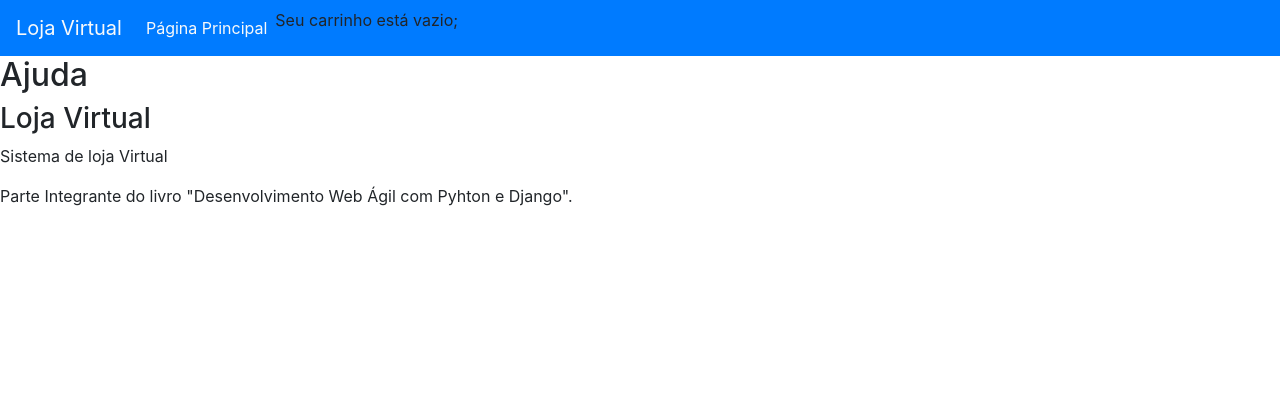
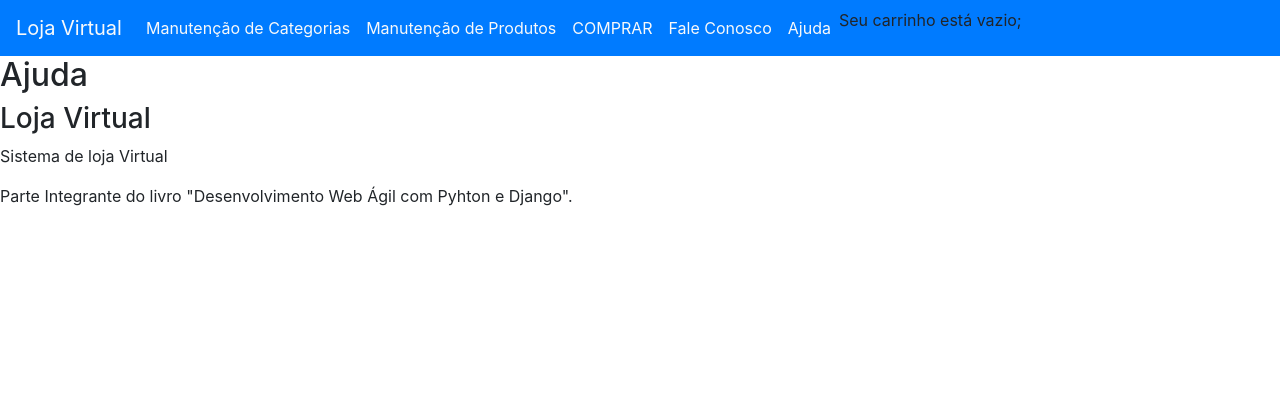
Before and after one commit to filipevsco/lojavirtual-altabooks, a Django app: template prj_lojavirtual/templates/ajuda.html in a window 1280 px wide. Shown: the top 420 px of the page. Run offline with Django 3.2, Linux system fonts and the light colour scheme; the template is opened without the code that fills it, so the values that code supplies are empty; some libraries are stand-ins or nearby versions.

Commit message:
projeto livro finalizado

```diff
--- a/prj_lojavirtual/templates/snippets/barra_navegacao.html
+++ b/prj_lojavirtual/templates/snippets/barra_navegacao.html
@@ -12,8 +12,28 @@
             id="navbarSupportedContent">
         <ul class="navbar-nav mr-auto">
             <li class="nav-item">
-                <a class="nav-link text-light" href="/">
-                    Página Principal
+                <a class="nav-link text-light" href="/admin/main/categoria/">
+                    Manutenção de Categorias
+                </a>
+            </li>
+            <li class="nav-item">
+                <a class="nav-link text-light" href="/admin/main/produto/">
+                    Manutenção de Produtos
+                </a>
+            </li>
+            <li class="nav-item">
+                <a class="nav-link text-light" href="/produtos/">
+                    COMPRAR
+                </a>
+            </li>
+            <li class="nav-item">
+                <a class="nav-link text-light" href="/fale_conosco/">
+                    Fale Conosco
+                </a>
+            </li>
+            <li class="nav-item">
+                <a class="nav-link text-light" href="/ajuda/">
+                    Ajuda
                 </a>
             </li>
             <li class="nav-item">
```
